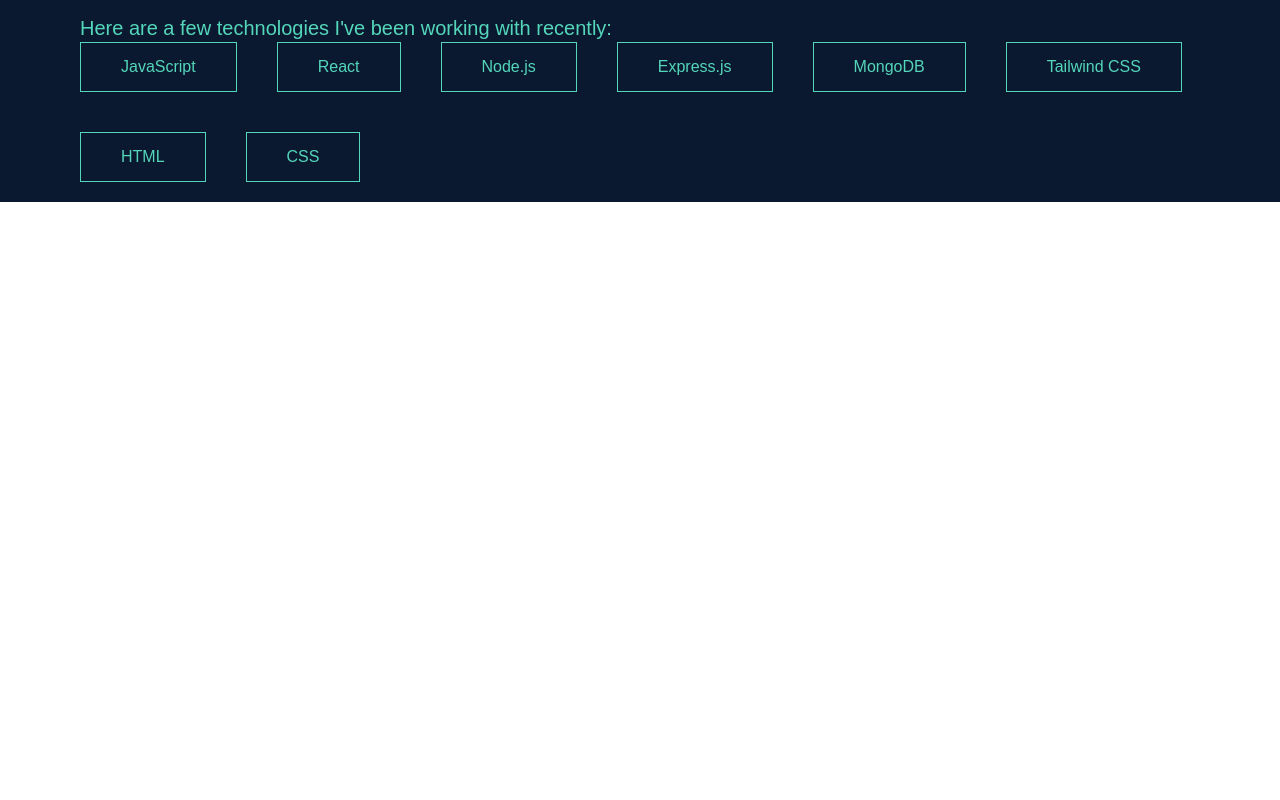
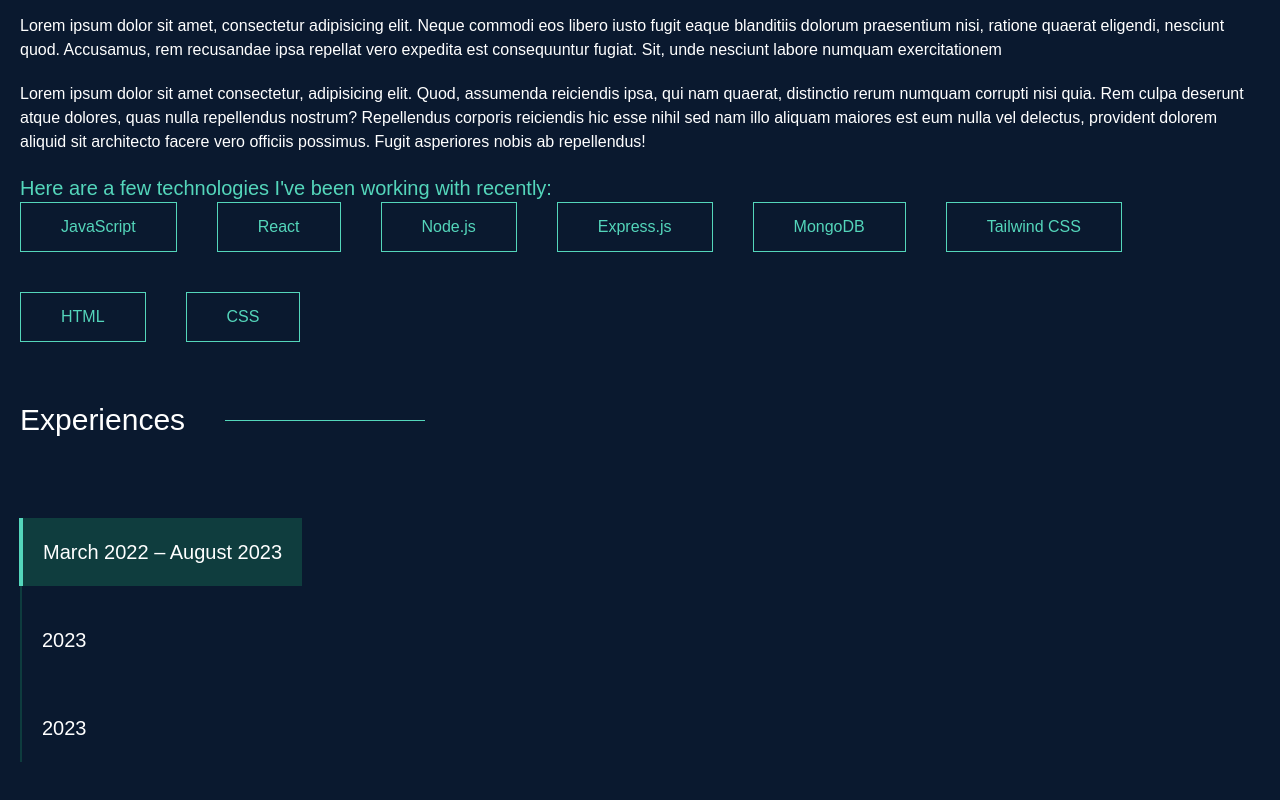
Before and after one commit to swathysukumaran/portfolio, a React (Vite) app in the folder frontend/: page / in a window 1280 px wide. Shown: the part 1402-2202 px from the top of the page. Before the commit the page ends 1604 px from the top, so only its background shows below. Built offline with nearby package versions, Linux system fonts and the light colour scheme.

Commit message:
List experiences period

```diff
--- a/frontend/src/pages/Home/About.tsx
+++ b/frontend/src/pages/Home/About.tsx
@@ -15,15 +15,15 @@ function About() {
   return (
     <div>
       <SectionTitle title="About" />
-      <div className="flex w-full items-center gap-5">
-        <div className="h-[70vh] w-1/2 overflow-hidden">
+      <div className="flex sm:flex-col w-full items-center gap-5">
+        <div className="h-[70vh] w-1/2 sm:w-full overflow-hidden">
           <img
             src={profilePic}
             alt="A lady with laptop"
             className="h-full w-full object-top"
           />
         </div>
-        <div className="flex flex-col gap-5 w-1/2">
+        <div className="flex flex-col gap-5 w-1/2 sm:w-full">
           <p className="text-white">
             Lorem ipsum dolor sit amet, consectetur adipisicing elit. Neque
             commodi eos libero iusto fugit eaque blanditiis dolorum praesentium
--- /dev/null
+++ b/frontend/src/pages/Home/Experiences.tsx
@@ -0,0 +1,36 @@
+import React, { useState } from "react";
+import SectionTitle from "../../components/SectionTitle";
+import { experiences } from "../../resources/experiences";
+function Experiences() {
+  const [selectedItemIndex, setSelectedItemIndex] = useState(0);
+  return (
+    <div>
+      <SectionTitle title="Experiences" />
+      <div className="flex py-10">
+        <div className="flex flex-col gap-5 border-l-2  border-[#135e4c82]">
+          {experiences.map((experience, index) => (
+            <div
+              className=" cursor-pointer"
+              onClick={() => {
+                setSelectedItemIndex(index);
+              }}
+              key={index}
+            >
+              <h1
+                className={`text-xl p-5 ${
+                  selectedItemIndex === index
+                    ? "text-tertiary border-tertiary border-l-4 -ml-[3px] bg-[#135e4d86]"
+                    : "text-white"
+                } text-white`}
+              >
+                {experience.period}
+              </h1>
+            </div>
+          ))}
+        </div>
+      </div>
+    </div>
+  );
+}
+
+export default Experiences;
--- a/frontend/src/pages/Home/Intro.tsx
+++ b/frontend/src/pages/Home/Intro.tsx
@@ -4,7 +4,7 @@ function Intro() {
   return (
     <div className="h-[80vh] bg-primary flex flex-col items-start justify-center gap-8 py-10">
       <h1 className="text-white">Hi, I am</h1>
-      <h1 className="text-6xl text-secondary font-semibold">
+      <h1 className="text-6xl sm:text-3xl text-secondary font-semibold">
         Swathy Sukumaran Vadakkath
       </h1>
       <h1 className="text-5xl text-white font-semibold">
--- a/frontend/src/pages/Home/index.tsx
+++ b/frontend/src/pages/Home/index.tsx
@@ -2,14 +2,16 @@ import React from "react";
 import Header from "../../components/Header";
 import Intro from "./Intro";
 import About from "./About";
+import Experiences from "./Experiences";
 
 function Home() {
   return (
     <div>
       <Header />
-      <div className="bg-primary px-20">
+      <div className="bg-primary px-20 sm:px-5">
         <Intro />
         <About />
+        <Experiences />
       </div>
     </div>
   );
--- /dev/null
+++ b/frontend/src/resources/experiences.ts
@@ -0,0 +1,20 @@
+export const experiences = [
+  {
+    company: "CodeRythm Technology Pvt Ltd",
+    role: "Web Developer",
+    period: "March 2022 – August 2023",
+    description: "Worked as a full-stack developer building and maintaining web applications using technologies like JavaScript, Angular, Node.js, and MongoDB. Collaborated with cross-functional teams to deliver optimized solutions."
+  },
+  {
+    company: "CDS (Club Demonstration Services)",
+    role: "Product Demonstrator",
+    period: "2023",
+    description: "Demonstrated products to customers in a retail environment, provided product education, and enhanced customer engagement through direct interaction."
+  },
+  {
+    company: "Peoples Jewellers",
+    role: "Sales Associate",
+    period: "2023",
+    description: "Assisted customers in selecting jewelry, provided personalized service, managed point-of-sale transactions, and contributed to achieving sales targets."
+  }
+];
```
